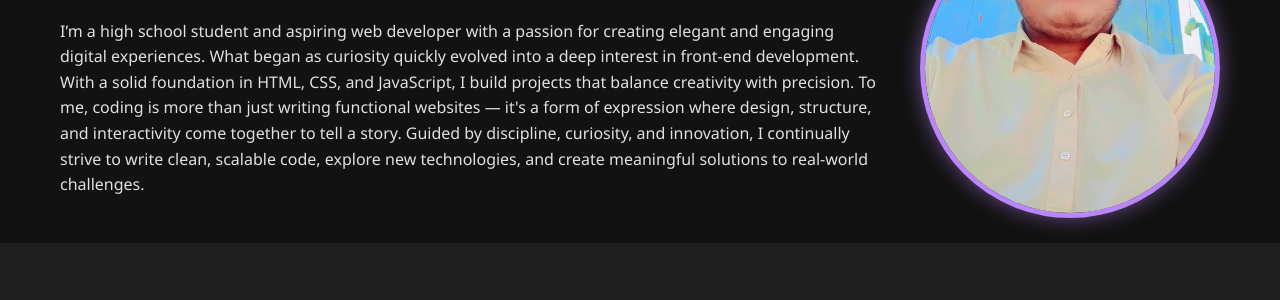
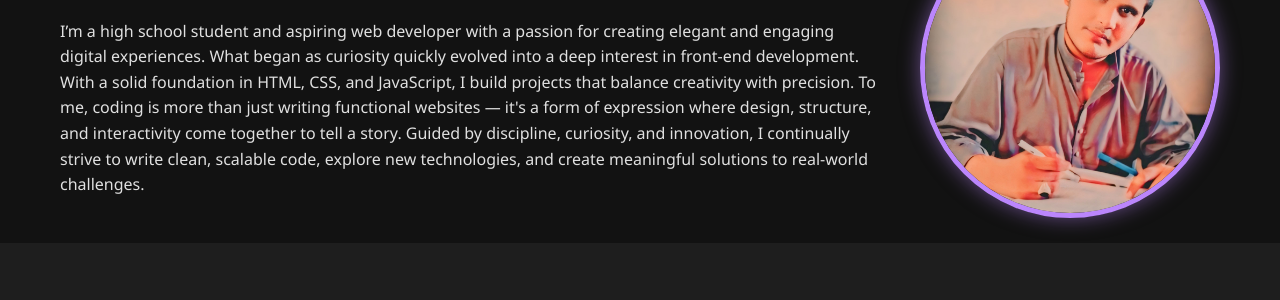
Before and after one commit to iam-jahanzaib/jahnzaib-portfolio, a plain HTML site: page index.html in a window 1280 px wide. Shown: the part 188-488 px from the top of the page. Drawn offline with Linux system fonts and the light colour scheme.

Commit message:
img change

```diff
--- a/index.html
+++ b/index.html
@@ -43,7 +43,7 @@
           </p>
         </div>
         <div class="about-photo">
-          <img src="ja.jpg" alt="Profile Photo" />
+        <img src="j.jpg" alt="porfile photos">
         </div>
       </section>
       <br>
```
Also changed, not shown: j.jpg (added), ja.jpg (deleted).
